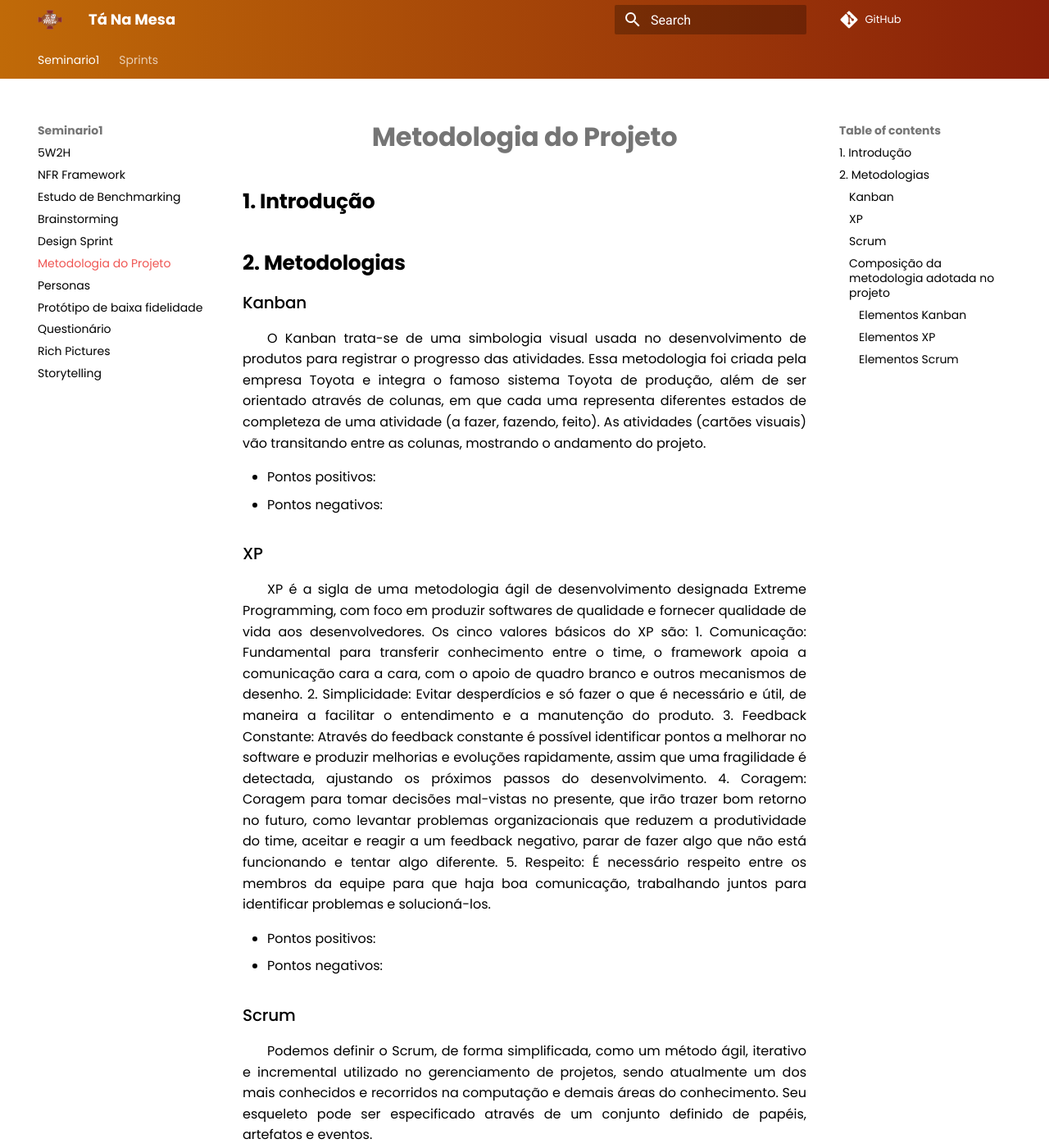
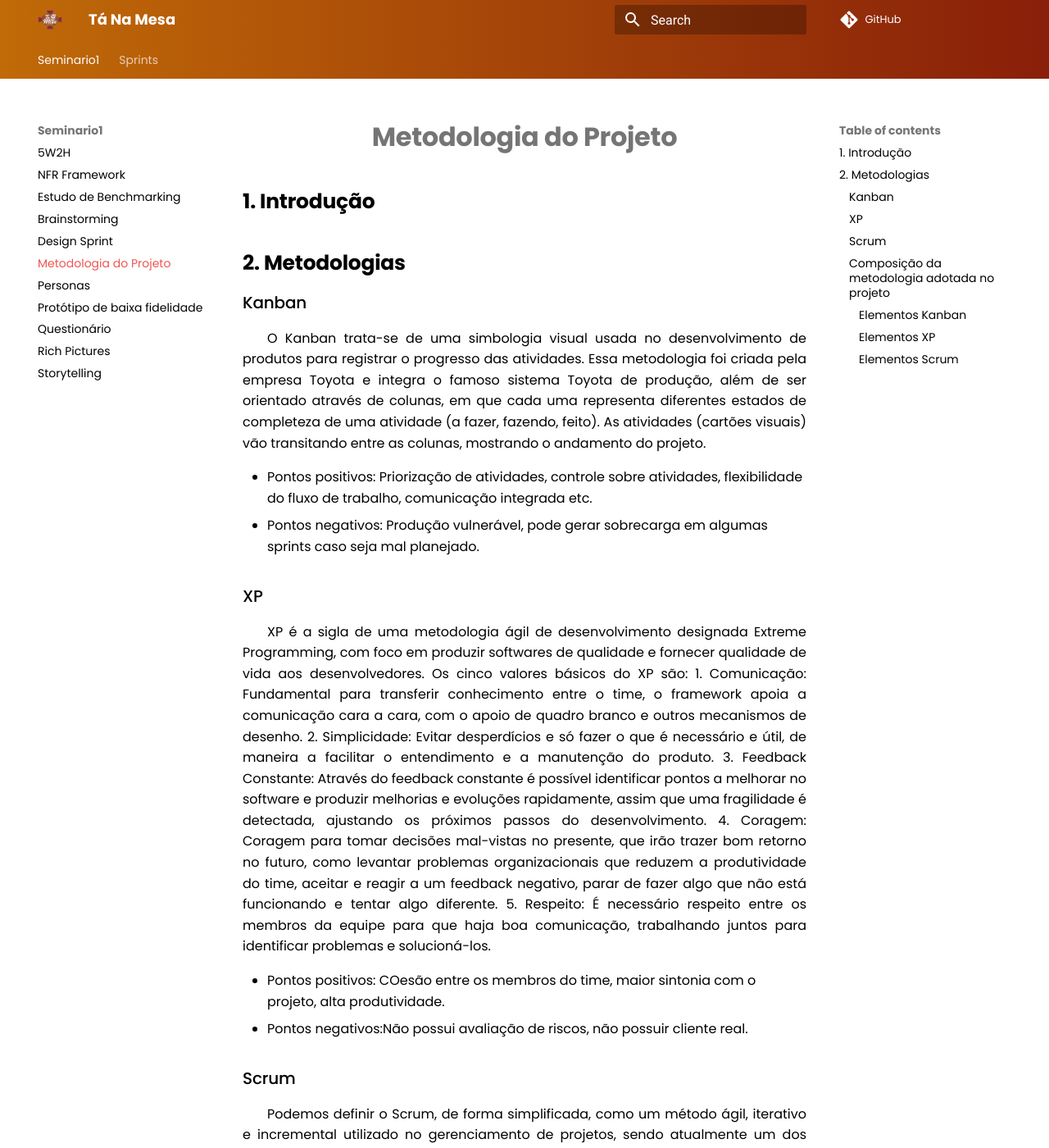
Before and after one commit to UnBArqDsw2021-1/2021.1_G02_TaNaMesa_docs, an MkDocs documentation site: the page built from docs/seminario1/metodologia.md, in a window 1280 px wide and 1400 px high. Shown: the whole window at 82% size. Built offline with MkDocs 1.6.1 and Material for MkDocs 9.7.7, drawn with Linux system fonts in a browser that asks for light colours; comment, search, counter and statistics services are not loaded; some of the changed text lies outside the part shown.

Commit message:
Adicionando pontos positivos e negativos das metodologias.
Co-authored-by: Emily Dias <diassouza@yahoo.com.br>

```diff
--- a/docs/seminario1/metodologia.md
+++ b/docs/seminario1/metodologia.md
@@ -6,8 +6,8 @@
 ### Kanban
 O Kanban trata-se de uma simbologia visual usada no desenvolvimento de produtos para registrar o progresso das atividades. Essa metodologia foi criada pela empresa Toyota e integra o famoso sistema Toyota de produção, além de ser orientado através de colunas, em que cada uma representa diferentes estados de completeza de uma atividade (a fazer, fazendo, feito). As atividades (cartões visuais) vão transitando entre as colunas, mostrando o andamento do projeto.
 
-* Pontos positivos:
-* Pontos negativos:
+* Pontos positivos: Priorização de atividades, controle sobre atividades, flexibilidade do fluxo de trabalho, comunicação integrada etc.
+* Pontos negativos: Produção vulnerável, pode gerar sobrecarga em algumas sprints caso seja mal planejado.
 
 ### XP
 XP é a sigla de uma metodologia ágil de desenvolvimento designada Extreme Programming, com foco em produzir softwares de qualidade e fornecer qualidade de vida aos desenvolvedores. Os cinco valores básicos do XP são:
@@ -17,8 +17,8 @@ XP é a sigla de uma metodologia ágil de desenvolvimento designada Extreme Prog
 4. Coragem: Coragem para tomar decisões mal-vistas no presente, que irão trazer bom retorno no futuro, como levantar problemas organizacionais que reduzem a produtividade do time, aceitar e reagir a um feedback negativo, parar de fazer algo que não está funcionando e tentar algo diferente.
 5. Respeito: É necessário respeito entre os membros da equipe para que haja boa comunicação, trabalhando juntos para identificar problemas e solucioná-los.
 
-* Pontos positivos:
-* Pontos negativos:
+* Pontos positivos: COesão entre os membros do time, maior sintonia com o projeto, alta produtividade.
+* Pontos negativos:Não possui avaliação de riscos, não possuir cliente real.
 
 ### Scrum
 Podemos definir o Scrum, de forma simplificada, como um método ágil, iterativo e incremental utilizado no gerenciamento de projetos, sendo atualmente um dos mais conhecidos e recorridos na
@@ -44,6 +44,9 @@ computação e demais áreas do conhecimento. Seu esqueleto pode ser especificad
 |    Sprint Backlog   |Versão fracionada do Backlog do produto, indica o planejamento do que será feito em uma sprint específica.|
 |      Incremento     |Artefato originado em cada sprint, deve ser parte potencial do produto que é entregue agregando valor ao cliente.|
 | Definição de pronto |Artefato de transparência que visa determinar entre todos os papéis envolvidos no scrum (PO, Scrum master e especialistas) qual seria a definição de que o produto está pronto para entrega.|
+
+* Pontos positivos: Ótima capacidade de adaptação, melhoria contínua, progresso transparente.
+* Pontos negativos: Prazos incertos, atraso de processo por conta das reuniões, pouca documentação.
 
 ### Composição da metodologia adotada no projeto
 Consideramos que uma metodologia híbrida se encaixa melhor no nosso contexto que possui uso de rotinas e artefatos diversos, além de ser possível sanar pontos fracos de uma metodologia usando alguns artefatos e rotinas de outras. Seja pela precariedade de documentação, no caso do Scrum; ou pela falta de rotinas, no caso do XP e Kanban.
```
